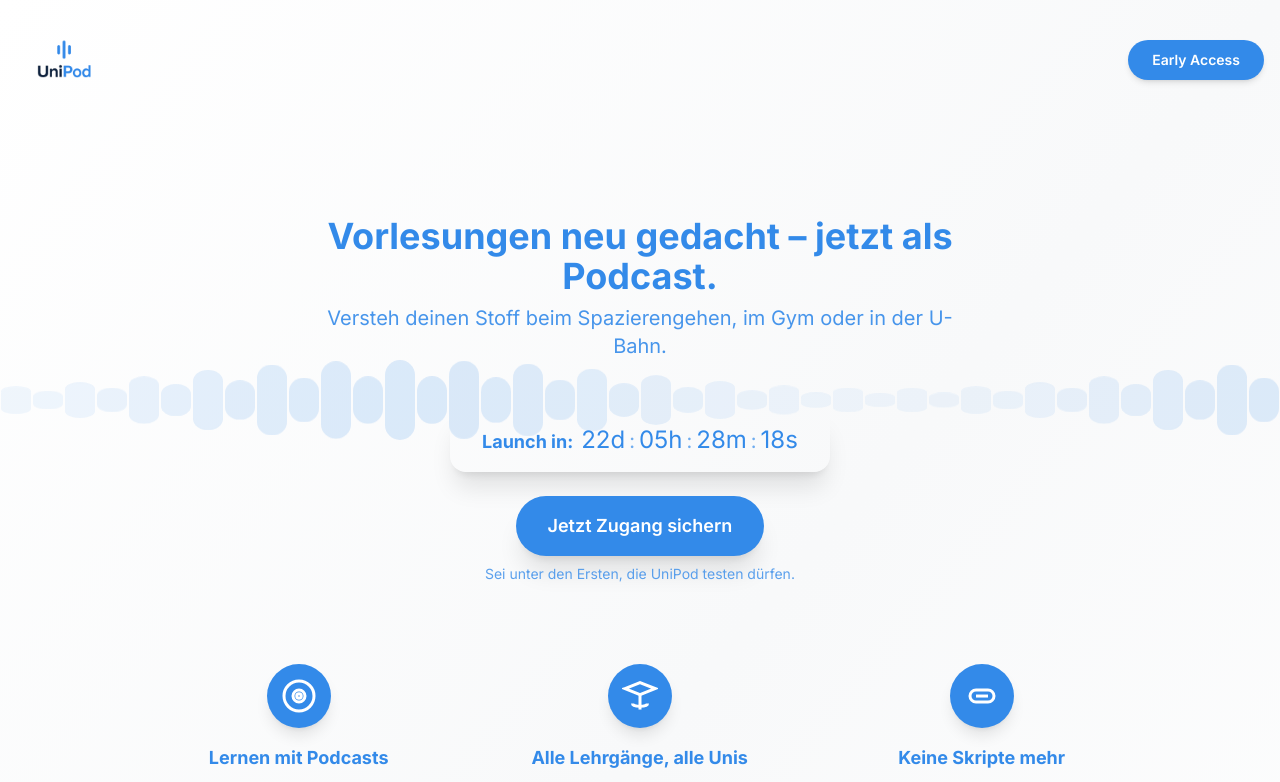
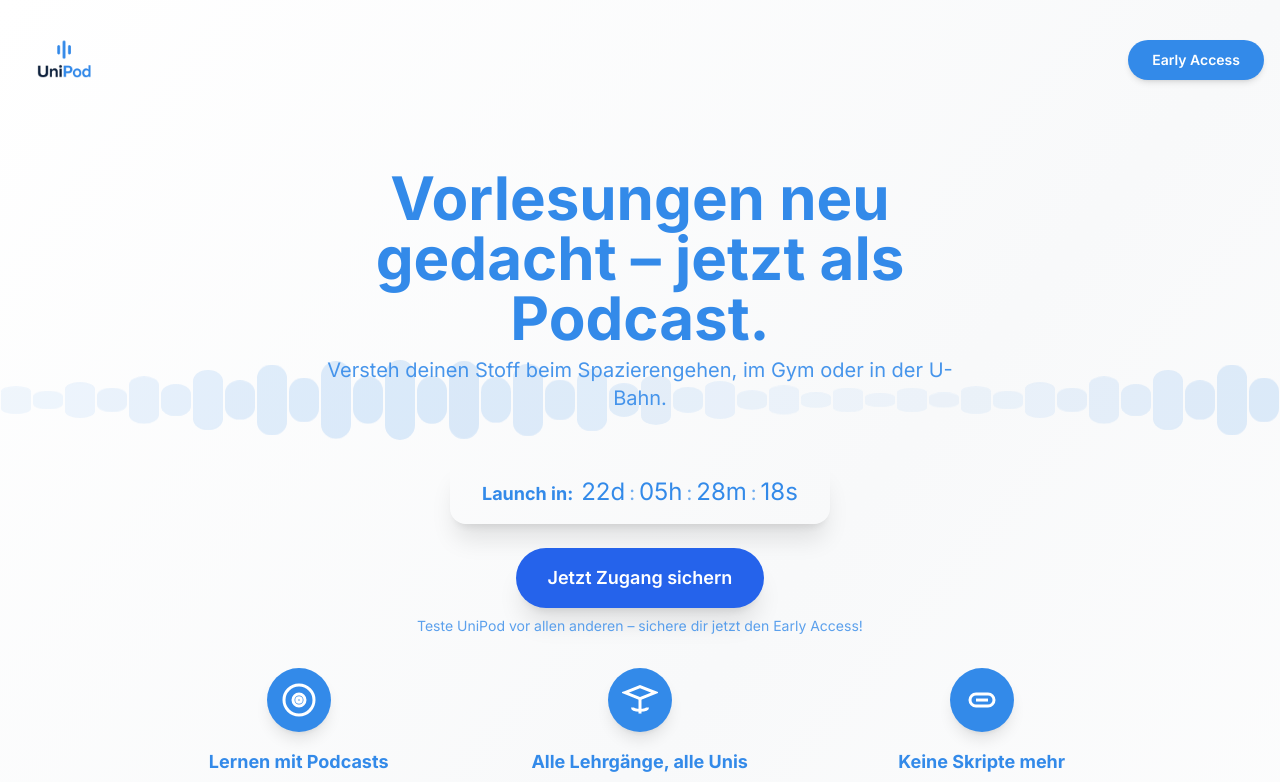
Before and after one commit to Samux5/fakedoorunipod, a Next.js app: page / in a window 1280 px wide. Shown: the top 782 px of the page. Built offline with nearby package versions, Linux system fonts and the light colour scheme.

Commit message:
Design: CTA, Titel und Text verbessert

```diff
--- a/src/app/page.tsx
+++ b/src/app/page.tsx
@@ -167,7 +167,7 @@
       <section className="relative min-h-[80vh] flex flex-col justify-center items-center text-center px-4 pt-12 pb-24 md:pb-32">
         <div className="relative z-10 flex flex-col items-center gap-8 max-w-2xl mx-auto">
           <Reveal effect="fade-in-up">
-            <h1 className="text-2xl md:text-4xl font-bold text-[#338ae9] hover:scale-[1.02] transition-transform duration-500">
+            <h1 className="text-4xl md:text-6xl font-bold text-[#338ae9] hover:scale-[1.02] transition-transform duration-500">
               Vorlesungen neu gedacht &ndash; jetzt als Podcast.
             </h1>
             <p className="text-lg md:text-xl text-[#338ae9]/90 mt-2 hover:text-[#338ae9] transition-colors duration-300">
@@ -188,12 +188,12 @@
               </div>
             </div>
             <button
-              className="mt-4 bg-[#338ae9] text-white px-8 py-4 rounded-full font-semibold text-lg shadow-xl hover:scale-105 hover:bg-[#338ae9]/90 transition-all duration-300"
+              className="mt-4 bg-[#2563eb] text-white px-8 py-4 rounded-full font-semibold text-lg shadow-xl hover:scale-105 hover:bg-[#1d4ed8] transition-all duration-300"
               onClick={openModal}
             >
               Jetzt Zugang sichern
             </button>
-            <div className="text-sm text-[#338ae9]/80 mt-2">Sei unter den Ersten, die UniPod testen dürfen.</div>
+            <div className="text-sm text-[#338ae9]/80 mt-2">Teste UniPod vor allen anderen &ndash; sichere dir jetzt den Early Access!</div>
           </Reveal>
         </div>
       </section>
```
